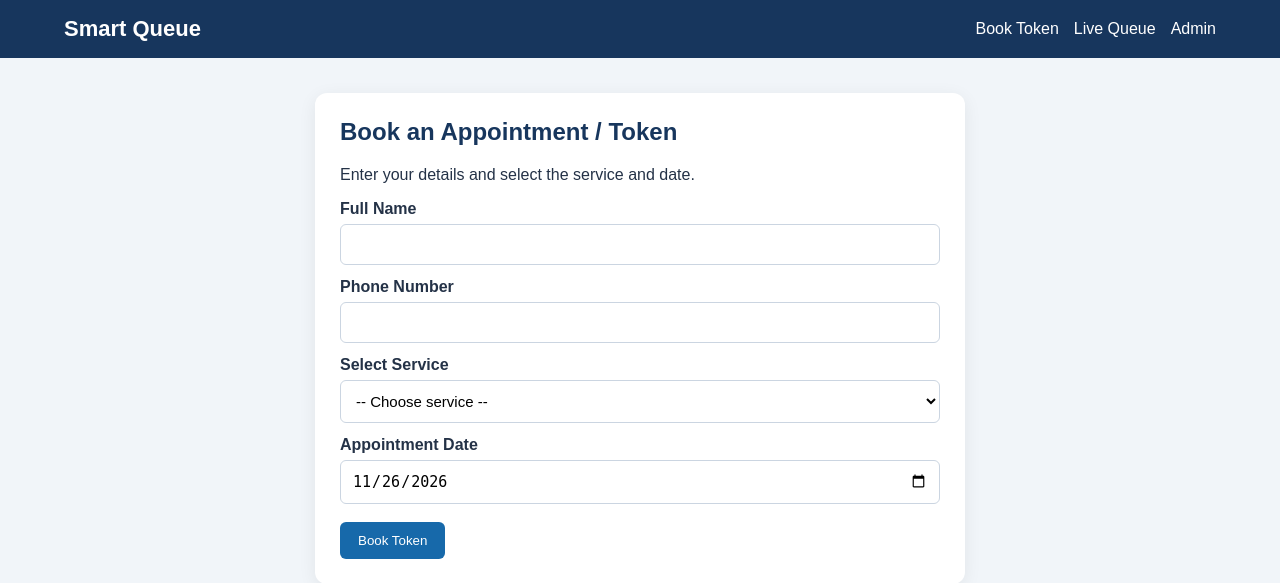
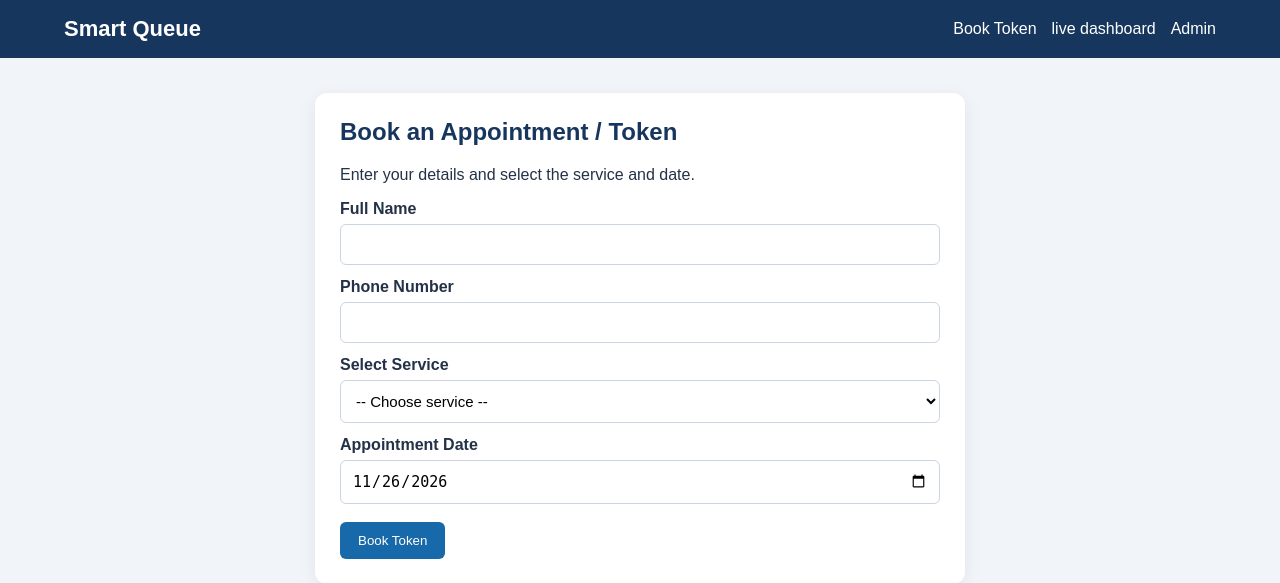
Before and after one commit to albinsachu120-alt/booking-system, a PHP site: page / in a window 1280 px wide. Shown: the top 583 px of the page. Run offline with PHP 8.4, Linux system fonts and the light colour scheme; data that the repository does not hold is empty.

Commit message:
naming change in index

```diff
--- a/index.php
+++ b/index.php
@@ -23,7 +23,7 @@ $today = date("Y-m-d");
         <h1>Smart Queue</h1>
         <nav>
             <a href="index.php">Book Token</a>
-            <a href="status.php">Live Queue</a>
+            <a href="status.php"> live dashboard</a>
             <a href="admin_login.php">Admin</a>
         </nav>
     </header>
```
